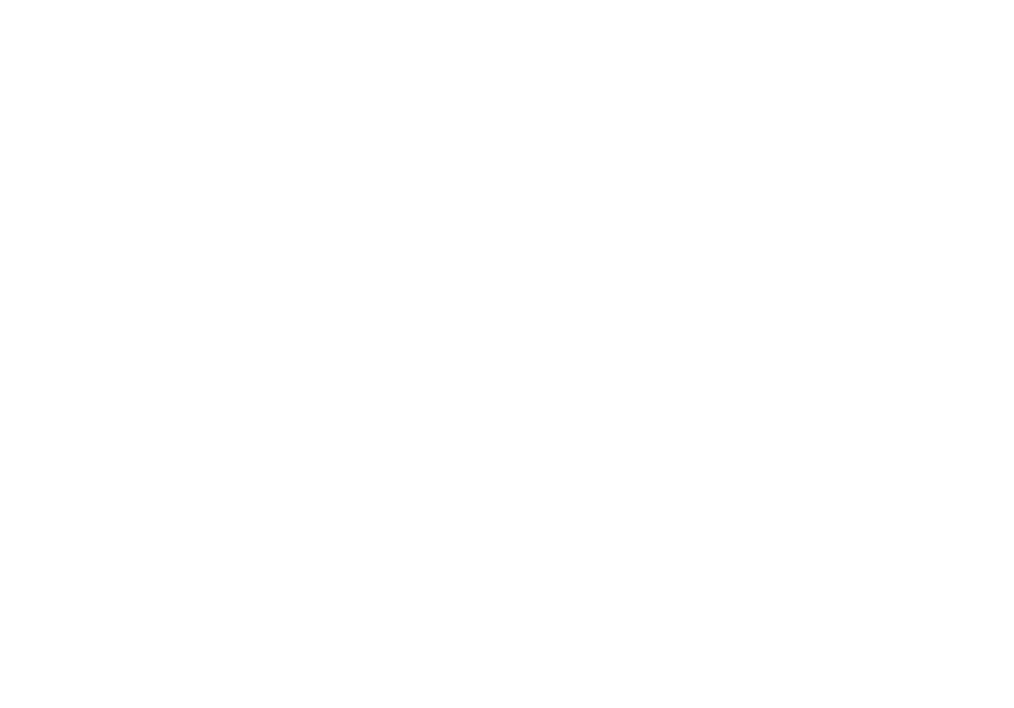
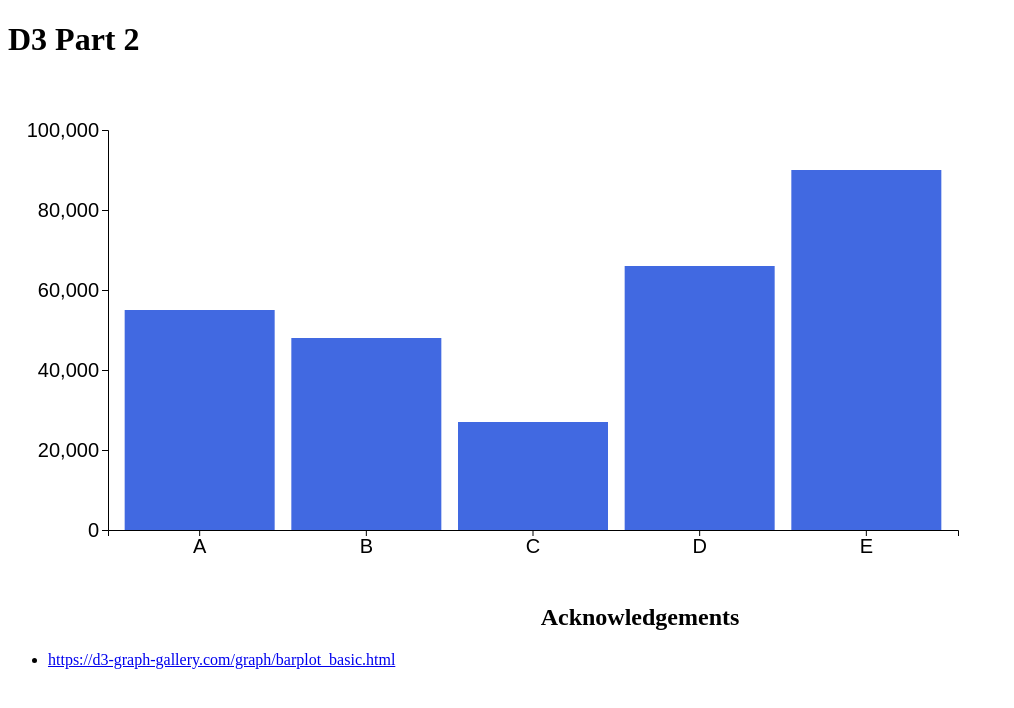
Before and after one commit to DS4200-S23-Class/ic-08-ic-08-schaller-adams, a plain HTML site: page index.html in a window 1280 px wide. Shown: the whole page, without its empty margins (0-1014 px from the left). Drawn offline with Linux system fonts and the light colour scheme.

Commit message:
final chart

```diff
--- a/index.html
+++ b/index.html
@@ -3,12 +3,28 @@
 
 <head>
     <meta charset=utf-8/>
+    <link rel="stylesheet" href="style.css">
+    <script src="d3.v6.1.1/d3.min.js"></script>
+    <title>ic-08</title>
+
 </head>
 
 
 <body>
+    <h1>D3 Part 2</h1>
 
+    <div id="vis">
 
+    </div>
+
+    <h2 class="center">Acknowledgements</h2>
+        <div>
+            <ul>
+                <li><a href="https://d3-graph-gallery.com/graph/barplot_basic.html" target="_blank">https://d3-graph-gallery.com/graph/barplot_basic.html</a></li>
+            </ul>
+        </div>
+
+    <script src="main.js"></script>
 </body>
 
 </html>
--- /dev/null
+++ b/main.js
@@ -0,0 +1,53 @@
+const FRAME_HEIGHT = 500;
+const FRAME_WIDTH = 1000;
+const MARGINS = {left: 100, right: 50, top: 50, bottom: 50};
+
+const VIS_HEIGHT = FRAME_HEIGHT - MARGINS.top - MARGINS.bottom;
+const VIS_WIDTH = FRAME_WIDTH - MARGINS.left - MARGINS.right;
+
+// Bar Chart
+
+const BAR = d3.select("#vis")
+                  .append("svg")
+                    .attr("height", FRAME_HEIGHT)
+                    .attr("width", FRAME_WIDTH)
+                    .attr("class", "frame");
+
+// read data and create plot
+d3.csv("data/data.csv").then((data) => {
+
+const X_SCALE = d3.scaleBand()
+                    .domain(["A", "B", "C", "D", "E"])
+                    .range([0, VIS_WIDTH])
+                    .paddingInner(0.1)
+                    .paddingOuter(0.10);
+
+const Y_SCALE = d3.scaleLinear()
+                    .domain([100000, 0]) // max is 99 so some padding
+                    .range([0, VIS_HEIGHT]);
+
+// plot our values
+BAR.selectAll("bar")
+    .data(data) // passed from .then
+    .enter()
+    .append("rect")
+        .attr("x", (d) => { return ((X_SCALE(d.Category)) + MARGINS.left); })
+        .attr("y", (d) => { return ((Y_SCALE(d.Value)) + MARGINS.top); })
+        .attr("width", X_SCALE.bandwidth())
+        .attr("height", (d) => { return (VIS_HEIGHT - Y_SCALE(d.Value)); })
+        .attr("class", "bar");
+
+
+     // Add an axis to the vis
+BAR.append("g")
+        .attr("transform", "translate(" + MARGINS.left +
+                "," + (VIS_HEIGHT + MARGINS.top) + ")")
+        .call(d3.axisBottom(X_SCALE))
+          .attr("font-size", '20px');
+
+BAR.append("g")
+        .attr("transform", "translate(" + MARGINS.left +
+              "," + (MARGINS.top) + ")")
+        .call(d3.axisLeft(Y_SCALE).ticks(4))
+          .attr("font-size", '20px');
+});
--- /dev/null
+++ b/style.css
@@ -0,0 +1,7 @@
+.center {
+    text-align: center;
+}
+
+.bar {
+    fill: royalblue;
+}
```
